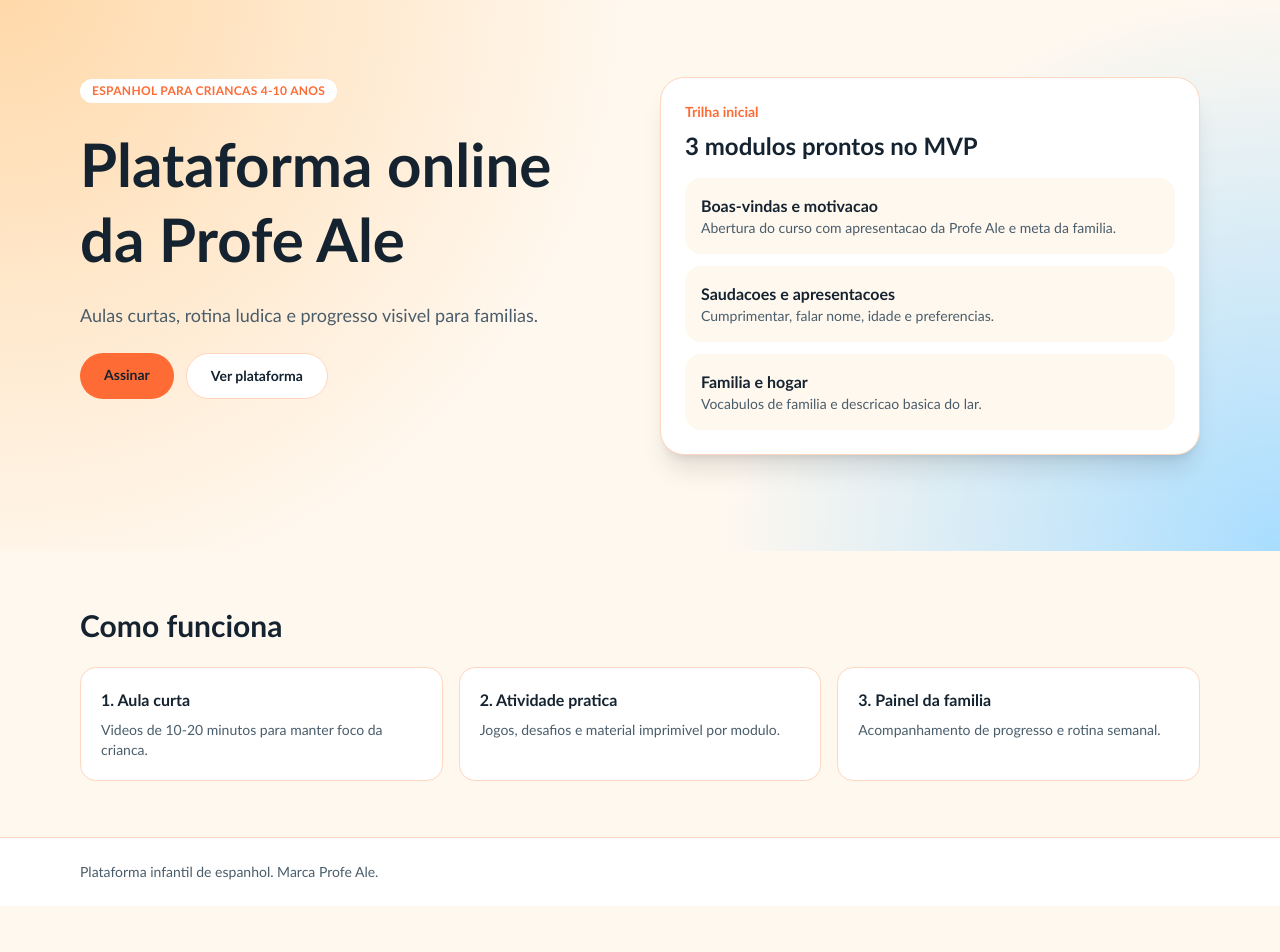
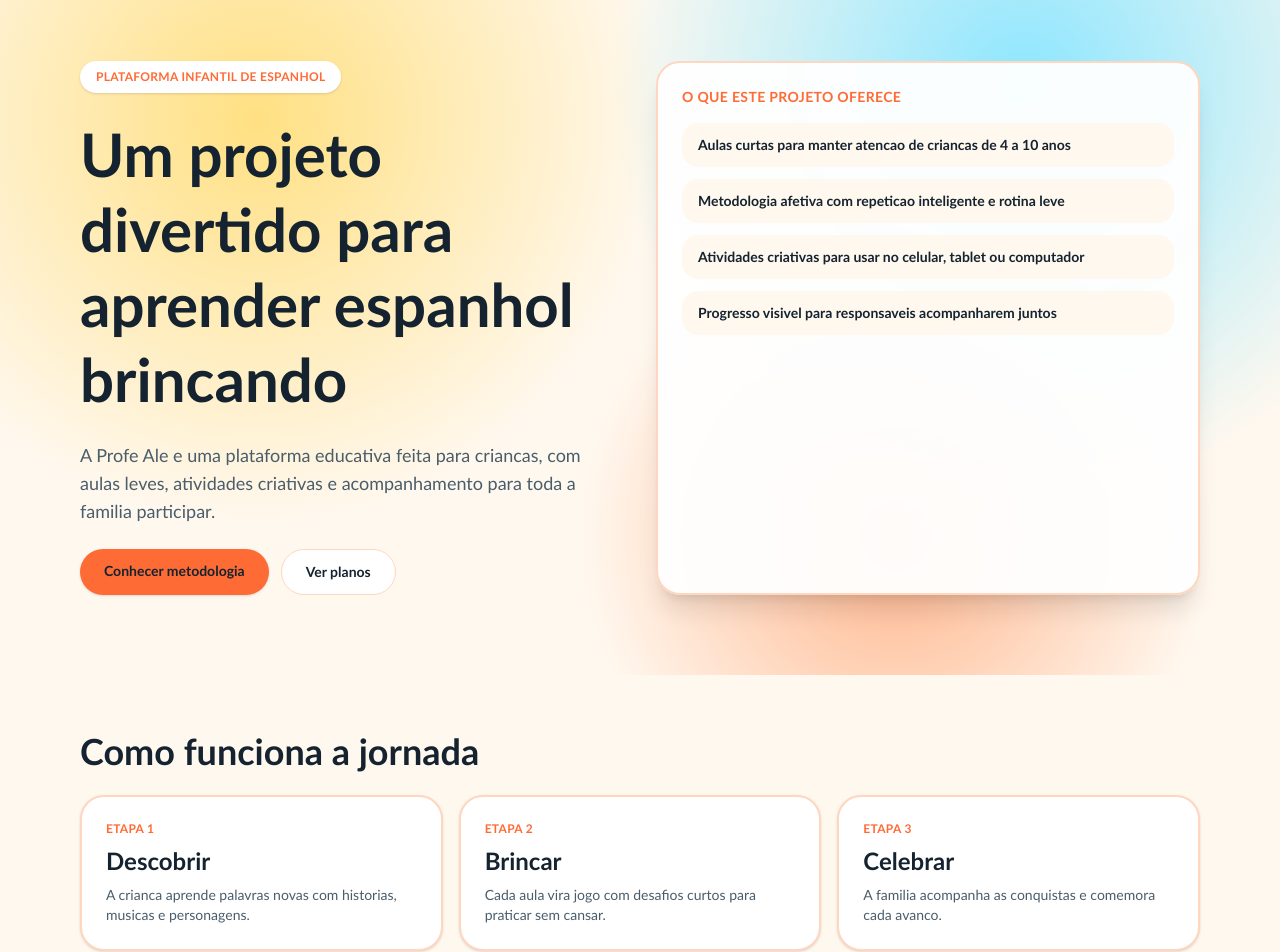
Before and after one commit to ProfeAleEspanol/Iniciandonoespanhol, a Next.js app: page / in a window 1280 px wide. Shown: the part 80-1032 px from the top of the page. Before the commit the page ends 986 px from the top, so only its background shows below. Built offline with nearby package versions, Linux system fonts and the light colour scheme.

Commit message:
fix build encoding and migrate middleware to proxy

```diff
--- a/src/app/page.tsx
+++ b/src/app/page.tsx
@@ -1,46 +1,69 @@
 import Link from "next/link";
 import { SiteShell } from "@/components/site-shell";
-import { modules } from "@/lib/course-data";
+
+const learningSteps = [
+  {
+    title: "Descobrir",
+    description: "A crianca aprende palavras novas com historias, musicas e personagens.",
+  },
+  {
+    title: "Brincar",
+    description: "Cada aula vira jogo com desafios curtos para praticar sem cansar.",
+  },
+  {
+    title: "Celebrar",
+    description: "A familia acompanha as conquistas e comemora cada avanco.",
+  },
+];
+
+const projectHighlights = [
+  "Aulas curtas para manter atencao de criancas de 4 a 10 anos",
+  "Metodologia afetiva com repeticao inteligente e rotina leve",
+  "Atividades criativas para usar no celular, tablet ou computador",
+  "Progresso visivel para responsaveis acompanharem juntos",
+];
 
 export default function Home() {
   return (
-    <SiteShell ctaLabel="Comecar teste" ctaHref="/planos">
+    <SiteShell ctaLabel="Ver atividades" ctaHref="/metodologia">
       <section className="relative overflow-hidden">
-        <div className="absolute inset-0 bg-[radial-gradient(circle_at_top_left,_#ffd8a8,_transparent_45%),radial-gradient(circle_at_bottom_right,_#a8ddff,_transparent_40%)]" />
-        <div className="relative mx-auto grid w-full max-w-6xl gap-10 px-4 py-16 md:grid-cols-2 md:py-24">
+        <div className="absolute inset-0 bg-[radial-gradient(circle_at_20%_20%,#ffe082,transparent_35%),radial-gradient(circle_at_80%_15%,#8de6ff,transparent_35%),radial-gradient(circle_at_70%_80%,#ffb48a,transparent_30%)]" />
+        <div className="relative mx-auto grid w-full max-w-6xl gap-8 px-4 py-14 md:grid-cols-2 md:py-20">
           <div className="space-y-6">
-            <p className="inline-flex rounded-full bg-white px-3 py-1 text-xs font-bold uppercase tracking-wide text-[var(--color-brand)]">
-              Espanhol para criancas 4-10 anos
+            <p className="inline-flex rounded-full bg-white px-4 py-2 text-xs font-black uppercase tracking-wide text-[var(--color-brand)] shadow">
+              Plataforma infantil de espanhol
             </p>
             <h1 className="text-4xl font-black leading-tight md:text-6xl">
-              Plataforma online da Profe Ale
+              Um projeto divertido para aprender espanhol brincando
             </h1>
             <p className="max-w-xl text-lg text-[var(--color-muted)]">
-              Aulas curtas, rotina ludica e progresso visivel para familias.
+              A Profe Ale e uma plataforma educativa feita para criancas, com aulas leves,
+              atividades criativas e acompanhamento para toda a familia participar.
             </p>
             <div className="flex flex-wrap gap-3">
               <Link
-                href="/planos"
-                className="rounded-full bg-[var(--color-brand)] px-6 py-3 text-sm font-bold text-white"
+                href="/metodologia"
+                className="rounded-full bg-[var(--color-brand)] px-6 py-3 text-sm font-bold text-white shadow transition hover:brightness-110"
               >
-                Assinar
+                Conhecer metodologia
               </Link>
               <Link
-                href="/dashboard"
+                href="/planos"
                 className="rounded-full border border-[var(--color-border)] bg-white px-6 py-3 text-sm font-bold"
               >
-                Ver plataforma
+                Ver planos
               </Link>
             </div>
           </div>
-          <div className="rounded-3xl border border-[var(--color-border)] bg-white p-6 shadow-xl">
-            <p className="text-sm font-bold text-[var(--color-brand)]">Trilha inicial</p>
-            <h2 className="mt-2 text-2xl font-black">3 modulos prontos no MVP</h2>
+
+          <div className="rounded-3xl border-2 border-[var(--color-border)] bg-white/95 p-6 shadow-xl">
+            <p className="text-sm font-black uppercase tracking-wide text-[var(--color-brand)]">
+              O que este projeto oferece
+            </p>
             <ul className="mt-4 space-y-3">
-              {modules.map((module) => (
-                <li key={module.id} className="rounded-2xl bg-[var(--color-surface)] p-4">
-                  <p className="font-bold">{module.title}</p>
-                  <p className="text-sm text-[var(--color-muted)]">{module.summary}</p>
+              {projectHighlights.map((highlight) => (
+                <li key={highlight} className="rounded-2xl bg-[var(--color-surface)] px-4 py-3 text-sm font-semibold">
+                  {highlight}
                 </li>
               ))}
             </ul>
@@ -49,26 +72,37 @@
       </section>
 
       <section className="mx-auto w-full max-w-6xl px-4 py-14">
-        <h2 className="text-3xl font-black">Como funciona</h2>
+        <h2 className="text-3xl font-black md:text-4xl">Como funciona a jornada</h2>
         <div className="mt-6 grid gap-4 md:grid-cols-3">
-          <article className="rounded-2xl border border-[var(--color-border)] bg-white p-5">
-            <h3 className="font-bold">1. Aula curta</h3>
-            <p className="mt-2 text-sm text-[var(--color-muted)]">
-              Videos de 10-20 minutos para manter foco da crianca.
-            </p>
-          </article>
-          <article className="rounded-2xl border border-[var(--color-border)] bg-white p-5">
-            <h3 className="font-bold">2. Atividade pratica</h3>
-            <p className="mt-2 text-sm text-[var(--color-muted)]">
-              Jogos, desafios e material imprimivel por modulo.
-            </p>
-          </article>
-          <article className="rounded-2xl border border-[var(--color-border)] bg-white p-5">
-            <h3 className="font-bold">3. Painel da familia</h3>
-            <p className="mt-2 text-sm text-[var(--color-muted)]">
-              Acompanhamento de progresso e rotina semanal.
-            </p>
-          </article>
+          {learningSteps.map((step, index) => (
+            <article
+              key={step.title}
+              className="rounded-3xl border-2 border-[var(--color-border)] bg-white p-6 shadow-sm"
+            >
+              <p className="text-xs font-black uppercase tracking-wide text-[var(--color-brand)]">
+                Etapa {index + 1}
+              </p>
+              <h3 className="mt-2 text-2xl font-black">{step.title}</h3>
+              <p className="mt-2 text-sm text-[var(--color-muted)]">{step.description}</p>
+            </article>
+          ))}
+        </div>
+      </section>
+
+      <section className="mx-auto w-full max-w-6xl px-4 pb-16">
+        <div className="rounded-[2rem] border-2 border-[var(--color-border)] bg-white p-8 text-center shadow-lg">
+          <h2 className="text-3xl font-black">Sem senha, sem barreiras para comecar</h2>
+          <p className="mx-auto mt-3 max-w-2xl text-[var(--color-muted)]">
+            Esta pagina inicial foi pensada para apresentar o projeto de forma simples.
+            Criancas e responsaveis conseguem entender a proposta rapidamente e seguir para as
+            atividades em poucos cliques.
+          </p>
+          <Link
+            href="/metodologia"
+            className="mt-6 inline-flex rounded-full bg-[var(--color-brand)] px-7 py-3 text-sm font-bold text-white transition hover:brightness-110"
+          >
+            Explorar agora
+          </Link>
         </div>
       </section>
     </SiteShell>
--- a/src/middleware.ts
+++ b/src/proxy.ts
@@ -1,7 +1,7 @@
 import type { NextRequest } from "next/server";
 import { updateSession } from "@/lib/supabase/middleware";
 
-export async function middleware(request: NextRequest) {
+export async function proxy(request: NextRequest) {
   return updateSession(request);
 }
 
```
